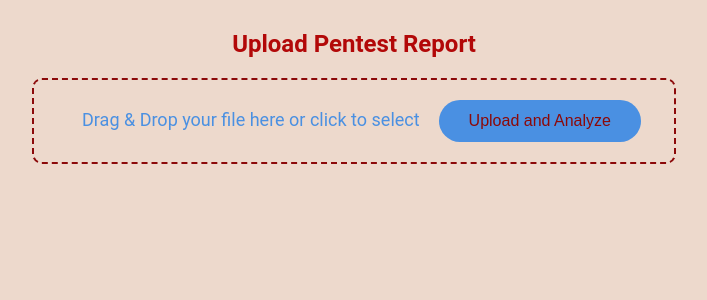
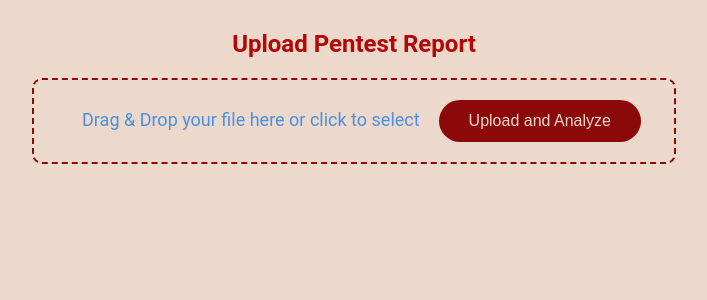
Before and after one commit to AJmods/PenetrationTest3, a Python web app: template templates/dashboard.html in a window 1280 px wide. Shown: the part 130-430 px from the top of the page, without its empty margins (286-993 px from the left). Run offline with Jinja, Linux system fonts and the light colour scheme; the template is opened without the code that fills it: most values are stand-ins (such as "Sample title", 1, 10 or a date in 2020).

Commit message:
Initial commit

```diff
--- a/main.py
+++ b/main.py
@@ -6,7 +6,8 @@ from pdfminer.high_level import extract_text
 from openai import OpenAI
 
 # Replace this with your actual OpenAI API key
-client = OpenAI(api_key="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")
+client = OpenAI(api_key="sk-proj-v4E164DVorsLbQfOQ2aAT3BlbkFJ1H0ycMzav0qdk1s4Ce2e
+)
 
 app = Flask(__name__)
 app.secret_key = 'your_secret_key'
--- a/static/styles.css
+++ b/static/styles.css
@@ -78,8 +78,8 @@ header {
 }
 
 .submit-btn {
-    background-color: #4A90E2;
-    color: #8B0909;
+    background-color: #8B0909;
+    color: #EDD9CC;;
     padding: 12px 30px;
     border: none;
     border-radius: 25px;
```
Also changed, not shown: vulnerabilities.db.
